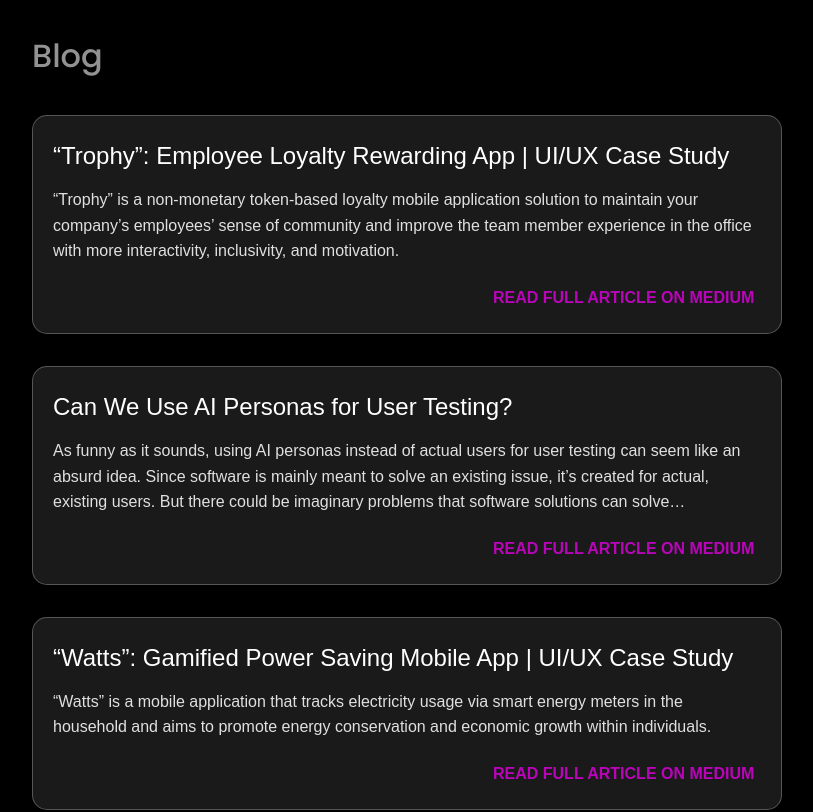
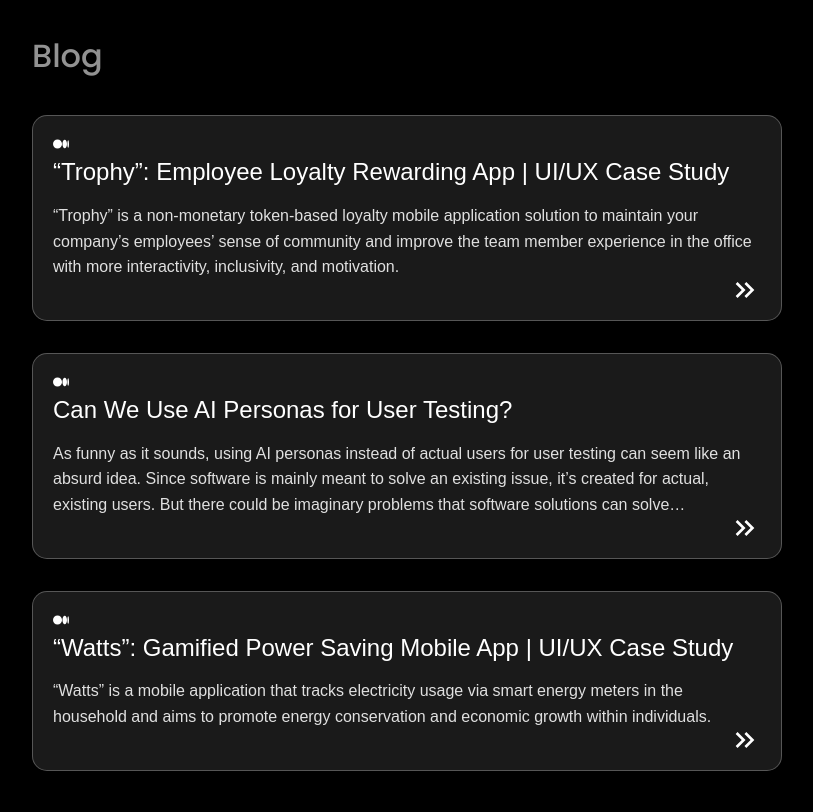
Before and after one commit to disara7/portfolio, a React (Create React App) app: page / in a window 1280 px wide. Shown: the part 5620-6432 px from the top of the page, without its empty margins (224-1037 px from the left). Built offline with nearby package versions, Linux system fonts and the light colour scheme.

Commit message:
updated blog

```diff
--- a/src/components/blog/Blog.jsx
+++ b/src/components/blog/Blog.jsx
@@ -1,6 +1,8 @@
 import React from 'react'
 import './blog.css'
 import './blogresponsive.css'
+import { MdKeyboardDoubleArrowRight } from "react-icons/md";
+import { FaMedium } from "react-icons/fa6";
 
 const Blog = () => {
   return (
@@ -9,24 +11,27 @@ const Blog = () => {
         <br />
         <h2 className='section__title'>Blog</h2>
         <div className="blogcard">
+          <div className="headerbar"><FaMedium /></div>
           <h1>“Trophy”: Employee Loyalty Rewarding App | UI/UX Case Study</h1>
           <p>“Trophy” is a non-monetary token-based loyalty mobile application solution to maintain your company’s employees’ sense of community and improve the team member experience in the office with more interactivity, inclusivity, and motivation.</p>
-          <a href="https://medium.com/@disaradm07/trophy-employee-loyalty-app-ui-ux-case-study-32f781794a92">
-            <span>READ FULL ARTICLE ON MEDIUM</span>
+          <a href="https://medium.com/@disaradm07/trophy-employee-loyalty-app-ui-ux-case-study-32f781794a92" target="_blank" rel="noopener noreferrer">
+            <MdKeyboardDoubleArrowRight />
           </a>
         </div>
         <div className="blogcard">
+          <div className="headerbar"><FaMedium /></div>
           <h1>Can We Use AI Personas for User Testing?</h1>
           <p>As funny as it sounds, using AI personas instead of actual users for user testing can seem like an absurd idea. Since software is mainly meant to solve an existing issue, it’s created for actual, existing users. But there could be imaginary problems that software solutions can solve…</p>
-          <a href="https://medium.com/@disaradm07/can-we-use-ai-personas-for-user-testing-8cfe64d1f0f7">
-            <span>READ FULL ARTICLE ON MEDIUM</span>
+          <a href="https://medium.com/@disaradm07/can-we-use-ai-personas-for-user-testing-8cfe64d1f0f7" target="_blank" rel="noopener noreferrer">
+            <MdKeyboardDoubleArrowRight />
           </a>
         </div>
         <div className="blogcard">
+          <div className="headerbar"><FaMedium /></div>
           <h1>“Watts”: Gamified Power Saving Mobile App | UI/UX Case Study</h1>
           <p>“Watts” is a mobile application that tracks electricity usage via smart energy meters in the household and aims to promote energy conservation and economic growth within individuals.</p>
-          <a href="https://medium.com/@disaradm07/watts-gamified-power-saving-mobile-app-ui-ux-case-study-f3f4c57db871">
-            <span>READ FULL ARTICLE ON MEDIUM</span>
+          <a href="https://medium.com/@disaradm07/watts-gamified-power-saving-mobile-app-ui-ux-case-study-f3f4c57db871" target="_blank" rel="noopener noreferrer">
+            <MdKeyboardDoubleArrowRight />
           </a>
         </div>
       </div>
--- a/src/components/blog/blog.css
+++ b/src/components/blog/blog.css
@@ -37,15 +37,23 @@
 
   .blogcard a {
     display: inline-block;
-    color: rgb(185, 4, 185);
+    color: white;
     text-decoration: none;
     font-weight: bold;
     border-bottom: 2px solid transparent;
     transition: color 0.3s ease, border-bottom 0.3s ease;
-    margin-left: 27.5rem;
+    float: right;
+    margin-top: -2rem;
+    font-size: 2rem;
   }
 
   .blogcard a:hover {
     color: #ffffff;
     border-bottom: 2px solid purple;
   }
+
+  .headerbar{
+    display: flex;
+    gap: 1rem;
+    font-size: 1rem;
+  }
--- a/src/components/blog/blogresponsive.css
+++ b/src/components/blog/blogresponsive.css
@@ -1,6 +1,7 @@
 @media screen and (max-width: 670px) {
     .blog{
         margin-left: -5rem;
+        height: fit-content;
     }
 
     .section__title{
@@ -37,9 +38,9 @@
         position: relative;
     }
 
-    .blogcard a span {
+    /* .blogcard span {
         display: none;
-    }
+    } */
 
     .blogcard a::before {
         content: '➔';
```
